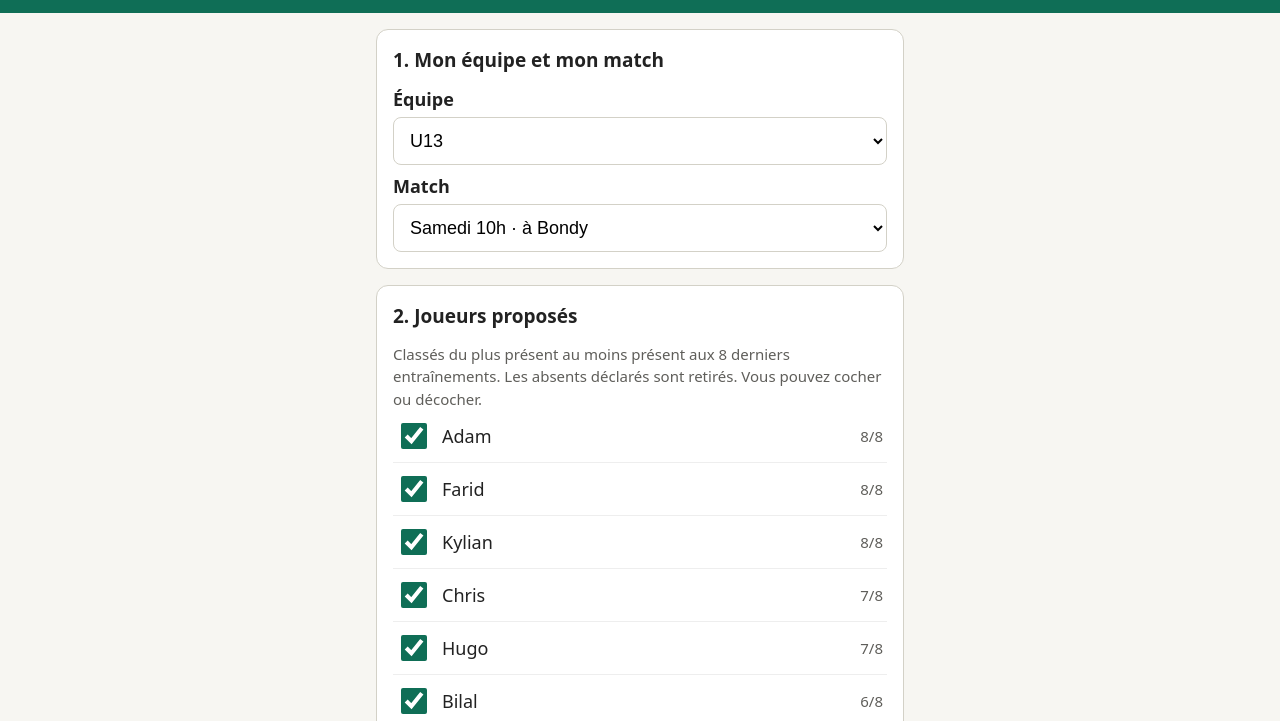
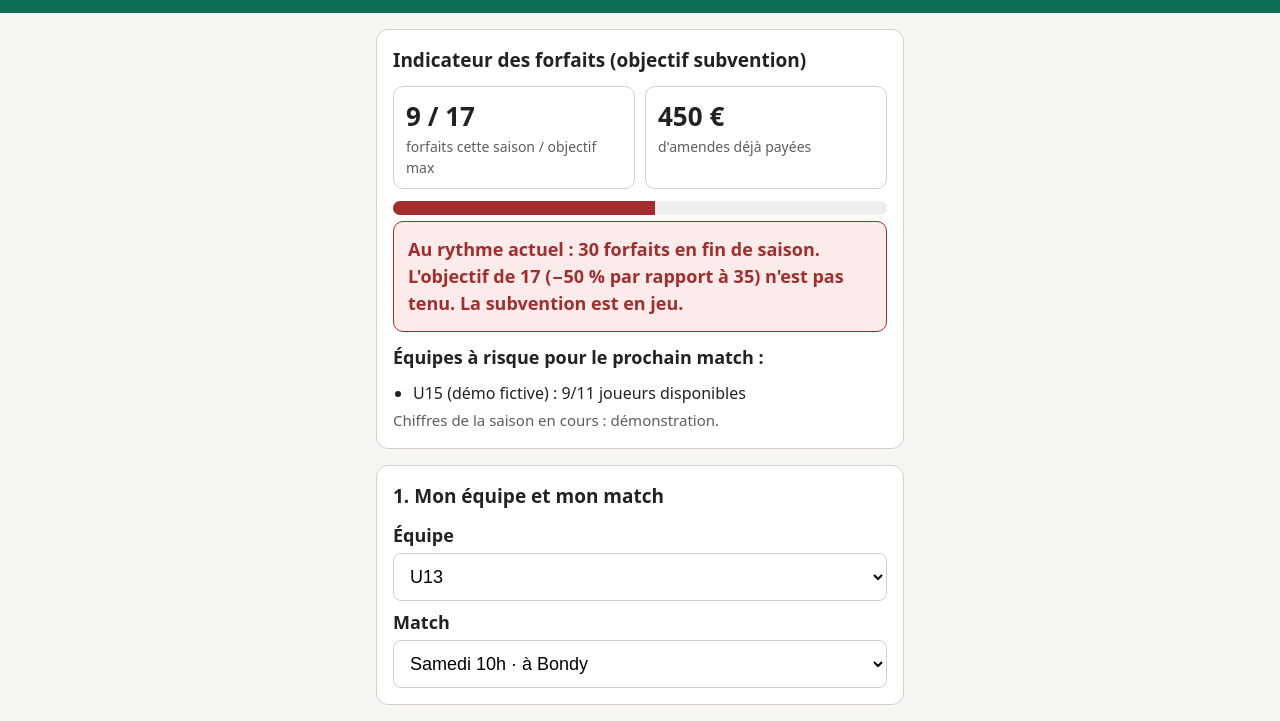
Before and after one commit to ERWANCEN/convocations_us_mareuil, a plain HTML site: page index.html in a window 1280 px wide. Shown: the part 79-800 px from the top of the page. Drawn offline with Linux system fonts and the light colour scheme.

Commit message:
Ajout de la section féminine et de l'indicateur des forfaits
Nouvelle contrainte : la subvention exige une section féminine en janvier
et moins de forfaits.

- Nouvelle équipe U15 F, avec le texte adapté (« joueuses ») et la gestion du peu d'historique
- Indicateur des forfaits : saison en cours par rapport à l'objectif (≤ 17), amendes, projection, équipes à risque
- Mise à jour du README

```diff
--- a/index.html
+++ b/index.html
@@ -5,7 +5,7 @@
 <meta name="viewport" content="width=device-width, initial-scale=1">
 <title>US Mareuil · Générateur de convocations</title>
 <style>
-  :root { --vert: #0f6e56; --vert-clair: #e1f5ee; --rouge: #a32d2d; --rouge-clair: #fcebeb; --gris: #5f5e5a; --bord: #d3d1c7; }
+  :root { --vert: #0f6e56; --vert-clair: #e1f5ee; --rouge: #a32d2d; --rouge-clair: #fcebeb; --orange: #854f0b; --orange-clair: #faeeda; --gris: #5f5e5a; --bord: #d3d1c7; }
   * { box-sizing: border-box; }
   body { margin: 0; font-family: system-ui, -apple-system, "Segoe UI", Roboto, sans-serif; font-size: 18px; line-height: 1.5; background: #f7f6f2; color: #222; }
   header { background: var(--vert); color: #fff; padding: 16px 20px; }
@@ -22,17 +22,26 @@
   .joueur .nom { flex: 1; font-size: 18px; }
   .joueur .pres { font-size: 15px; color: var(--gris); }
   .joueur.absent .nom { text-decoration: line-through; color: #999; }
-  .badge { font-size: 13px; padding: 2px 8px; border-radius: 10px; background: #faeeda; color: #633806; }
+  .badge { font-size: 13px; padding: 2px 8px; border-radius: 10px; background: var(--orange-clair); color: #633806; }
   .badge.abs { background: #eee; color: #555; }
+  .badge.new { background: #eeedfe; color: #3c3489; }
   .alerte { padding: 14px; border-radius: 10px; font-weight: 600; margin-bottom: 12px; }
   .alerte.ko { background: var(--rouge-clair); color: var(--rouge); border: 1px solid var(--rouge); }
   .alerte.ok { background: var(--vert-clair); color: var(--vert); border: 1px solid var(--vert); }
+  .alerte.info { background: #eeedfe; color: #3c3489; border: 1px solid #534ab7; font-weight: 400; }
   textarea { width: 100%; min-height: 420px; font-size: 17px; font-family: inherit; padding: 12px; border: 1px solid var(--bord); border-radius: 8px; }
   .boutons { display: flex; flex-direction: column; gap: 10px; margin-top: 12px; }
   button, a.btn { display: block; width: 100%; text-align: center; font-size: 19px; font-weight: 600; padding: 16px; border-radius: 10px; border: none; cursor: pointer; text-decoration: none; }
   .principal { background: #25d366; color: #073b1c; }
   .secondaire { background: #fff; color: var(--vert); border: 2px solid var(--vert) !important; }
   .aide { font-size: 15px; color: var(--gris); margin: 4px 0 0; }
+  .kpis { display: grid; grid-template-columns: 1fr 1fr; gap: 10px; }
+  .kpi { border: 1px solid var(--bord); border-radius: 10px; padding: 10px 12px; }
+  .kpi .val { font-size: 26px; font-weight: 700; }
+  .kpi .lib { font-size: 14px; color: var(--gris); }
+  .jauge { height: 14px; background: #eee; border-radius: 7px; overflow: hidden; margin: 12px 0 6px; }
+  .jauge div { height: 100%; }
+  .risques { margin: 10px 0 0; padding-left: 20px; font-size: 16px; }
 </style>
 </head>
 <body>
@@ -43,6 +52,11 @@
 
 <main>
   <section>
+    <h2>Indicateur des forfaits (objectif subvention)</h2>
+    <div id="indicateur"></div>
+  </section>
+
+  <section>
     <h2>1. Mon équipe et mon match</h2>
     <label class="champ" for="equipe">Équipe</label>
     <select id="equipe"></select>
@@ -51,8 +65,9 @@
   </section>
 
   <section>
-    <h2>2. Joueurs proposés</h2>
-    <p class="aide">Classés du plus présent au moins présent aux 8 derniers entraînements. Les absents déclarés sont retirés. Vous pouvez cocher ou décocher.</p>
+    <h2 id="titre-joueurs">2. Joueurs proposés</h2>
+    <p class="aide" id="aide-joueurs"></p>
+    <div id="info-equipe"></div>
     <div id="joueurs"></div>
   </section>
 
@@ -74,13 +89,23 @@
 // seulement "absent", sans le motif.
 // ------------------------------------------------------------------
 const NB_ENTRAINEMENTS = 8;
-const MINIMUM_JOUEURS = 11;
 const MAXIMUM_CONVOQUES = 14;     // 11 titulaires + 3 remplaçants
 const SEUIL_PEU_PRESENT = 0.5;    // moins de 50 % de présence -> badge "peu présent"
 
+// Suivi des forfaits demandé par la subvention.
+// 35 forfaits la saison dernière -> objectif : -50 %. Chiffres de la saison en cours = démo.
+const FORFAITS = {
+  saisonDerniere: 35,
+  objectif: 17,
+  semainesSaison: 40,
+  semainesEcoulees: 12,          // de septembre à fin novembre
+  cetteSaison: 9,                // forfaits déjà subis cette saison (démo)
+  amende: 50
+};
+
 const EQUIPES = {
   "U13": {
-    coach: "Samir",
+    coach: "Samir", minimum: 11,
     joueurs: [
       { nom: "Adam",   presences: 8 },
       { nom: "Bilal",  presences: 6 },
@@ -101,7 +126,7 @@ const EQUIPES = {
     ]
   },
   "U15 (démo fictive)": {
-    coach: "Le coach",
+    coach: "Le coach", minimum: 11,
     joueurs: [
       { nom: "Noah", presences: 7 }, { nom: "Rayan", presences: 6 },
       { nom: "Sacha", presences: 2, absent: true }, { nom: "Tom", presences: 5 },
@@ -111,6 +136,22 @@ const EQUIPES = {
     ],
     matchs: [
       { id: "u15-demo", libelle: "Dimanche 14h · à domicile", jour: "dimanche", heure: "14h", lieu: "Mareuil (domicile)", rdv: "13h au stade" }
+    ]
+  },
+  // Nouvelle section féminine exigée par la subvention (démarrage en janvier)
+  "U15 F · section féminine (démo fictive)": {
+    coach: "La coach", minimum: 11, feminin: true, nouvelle: true,
+    joueurs: [
+      { nom: "Inès", presences: 4 }, { nom: "Léa", presences: 4 },
+      { nom: "Sarah", presences: 3 }, { nom: "Maëlys", presences: 4 },
+      { nom: "Nour", presences: 2 }, { nom: "Chloé", presences: 3 },
+      { nom: "Yasmine", presences: 4 }, { nom: "Emma", presences: 1, absent: true },
+      { nom: "Lina", presences: 2 }, { nom: "Jade", presences: 3 },
+      { nom: "Aya", presences: 4 }, { nom: "Rose", presences: 1 }
+    ],
+    nbSeances: 4,                 // nouvelle équipe : seulement 4 séances découverte
+    matchs: [
+      { id: "u15f-plateau", libelle: "Samedi 17 janvier 14h · plateau à domicile", jour: "samedi 17 janvier", heure: "14h", lieu: "Mareuil (domicile)", rdv: "13h15 au stade" }
     ]
   }
 };
@@ -123,6 +164,7 @@ let selection = new Set();
 
 function equipeCourante() { return EQUIPES[$("equipe").value]; }
 function matchCourant() { return equipeCourante().matchs.find(m => m.id === $("match").value); }
+function nbSeances(equipe) { return equipe.nbSeances || NB_ENTRAINEMENTS; }
 
 // Règle 2 : retirer les absents, trier par présence, garder les plus présents
 function proposerJoueurs(equipe) {
@@ -131,6 +173,32 @@ function proposerJoueurs(equipe) {
     .sort((a, b) => b.presences - a.presences)
     .slice(0, MAXIMUM_CONVOQUES)
     .map(j => j.nom);
+}
+
+// Indicateur forfaits : où en est le club par rapport à l'objectif de la subvention ?
+function afficherIndicateur() {
+  const f = FORFAITS;
+  const projection = Math.round(f.cetteSaison / f.semainesEcoulees * f.semainesSaison);
+  const enRetard = projection > f.objectif;
+  const pct = Math.min(100, Math.round(f.cetteSaison / f.objectif * 100));
+  const aRisque = Object.entries(EQUIPES)
+    .filter(([, e]) => e.joueurs.filter(j => !j.absent).length < e.minimum)
+    .map(([nom, e]) => `${nom} : ${e.joueurs.filter(j => !j.absent).length}/${e.minimum}`);
+
+  $("indicateur").innerHTML = `
+    <div class="kpis">
+      <div class="kpi"><div class="val">${f.cetteSaison} / ${f.objectif}</div><div class="lib">forfaits cette saison / objectif max</div></div>
+      <div class="kpi"><div class="val">${f.cetteSaison * f.amende} €</div><div class="lib">d'amendes déjà payées</div></div>
+    </div>
+    <div class="jauge" aria-label="Forfaits utilisés par rapport à l'objectif"><div style="width:${pct}%;background:${enRetard ? "var(--rouge)" : "var(--vert)"}"></div></div>
+    <div class="alerte ${enRetard ? "ko" : "ok"}">
+      ${enRetard
+        ? `Au rythme actuel : ${projection} forfaits en fin de saison. L'objectif de ${f.objectif} (−50 % par rapport à ${f.saisonDerniere}) n'est pas tenu. La subvention est en jeu.`
+        : `Au rythme actuel : ${projection} forfaits en fin de saison. L'objectif de ${f.objectif} est tenu.`}
+    </div>
+    <strong>Équipes à risque pour le prochain match :</strong>
+    ${aRisque.length ? `<ul class="risques">${aRisque.map(r => `<li>${r} joueurs disponibles</li>`).join("")}</ul>` : `<p class="aide">Aucune.</p>`}
+    <p class="aide">Chiffres de la saison en cours : démonstration.</p>`;
 }
 
 function remplirEquipes() {
@@ -146,15 +214,22 @@ function remplirMatchs() {
 
 function afficherJoueurs() {
   const equipe = equipeCourante();
+  const n = nbSeances(equipe);
+  $("titre-joueurs").textContent = equipe.feminin ? "2. Joueuses proposées" : "2. Joueurs proposés";
+  $("aide-joueurs").textContent = `Classés du plus présent au moins présent aux ${n} derniers entraînements. Les absences déclarées sont retirées. Vous pouvez cocher ou décocher.`;
+  $("info-equipe").innerHTML = equipe.nouvelle
+    ? `<div class="alerte info">Nouvelle équipe (section féminine, janvier) : seulement ${n} séances d'historique. La liste est indicative, et le badge « peu présent » n'est pas affiché pour ne pas décourager les nouvelles joueuses.</div>`
+    : "";
   const tries = [...equipe.joueurs].sort((a, b) => (!!a.absent - !!b.absent) || (b.presences - a.presences));
   $("joueurs").innerHTML = tries.map(j => {
-    const peu = !j.absent && j.presences / NB_ENTRAINEMENTS < SEUIL_PEU_PRESENT;
+    const peu = !equipe.nouvelle && !j.absent && j.presences / n < SEUIL_PEU_PRESENT;
     return `<label class="joueur ${j.absent ? "absent" : ""}">
       <input type="checkbox" data-nom="${j.nom}" ${selection.has(j.nom) ? "checked" : ""} ${j.absent ? "disabled" : ""}>
       <span class="nom">${j.nom}</span>
-      ${j.absent ? '<span class="badge abs">absent</span>' : ""}
+      ${j.absent ? '<span class="badge abs">absent' + (equipe.feminin ? "e" : "") + '</span>' : ""}
       ${peu ? '<span class="badge">peu présent</span>' : ""}
-      <span class="pres">${j.presences}/${NB_ENTRAINEMENTS}</span>
+      ${equipe.nouvelle && !j.absent ? '<span class="badge new">nouvelle</span>' : ""}
+      <span class="pres">${j.presences}/${n}</span>
     </label>`;
   }).join("");
   document.querySelectorAll("#joueurs input").forEach(cb => cb.addEventListener("change", () => {
@@ -164,16 +239,17 @@ function afficherJoueurs() {
   genererMessage();
 }
 
-// Règle 3 : message WhatsApp + alerte si moins de 11 joueurs
+// Règle 3 : message WhatsApp + alerte si moins de joueurs que le minimum
 function genererMessage() {
   const equipe = equipeCourante();
   const match = matchCourant();
   const convoques = equipe.joueurs.filter(j => selection.has(j.nom)).sort((a, b) => b.presences - a.presences).map(j => j.nom);
   const nb = convoques.length;
+  const mot = equipe.feminin ? "joueuse" : "joueur";
 
-  $("alerte").innerHTML = nb < MINIMUM_JOUEURS
-    ? `<div class="alerte ko">Attention : seulement ${nb} joueur(s) sur ${MINIMUM_JOUEURS} minimum. Risque de forfait (amende 50 €). Pensez à appeler des joueurs d'une autre équipe.</div>`
-    : `<div class="alerte ok">${nb} joueurs convoqués : l'équipe est complète.</div>`;
+  $("alerte").innerHTML = nb < equipe.minimum
+    ? `<div class="alerte ko">Attention : seulement ${nb} ${mot}(s) sur ${equipe.minimum} minimum. Risque de forfait (amende ${FORFAITS.amende} €, et objectif de la subvention). Pensez à appeler des ${mot}s d'une autre équipe.</div>`
+    : `<div class="alerte ok">${nb} ${mot}s convoqué${equipe.feminin ? "e" : ""}s : l'équipe est complète.</div>`;
 
   const nomEquipe = $("equipe").value.replace(" (démo fictive)", "");
   const message =
@@ -181,7 +257,7 @@ function genererMessage() {
 
 Rendez-vous : ${match.rdv}
 
-Joueurs convoqués (${nb}) :
+${equipe.feminin ? "Joueuses convoquées" : "Joueurs convoqués"} (${nb}) :
 ${convoques.map(n => "- " + n).join("\n")}
 
 Merci de confirmer la présence de votre enfant en répondant OUI ou NON à ce message.
@@ -205,6 +281,7 @@ $("copier").addEventListener("click", async () => {
   setTimeout(() => $("copier").textContent = "Copier le message", 2000);
 });
 
+afficherIndicateur();
 remplirEquipes();
 remplirMatchs();
 </script>
```
Also changed, not shown: 1 other file.
